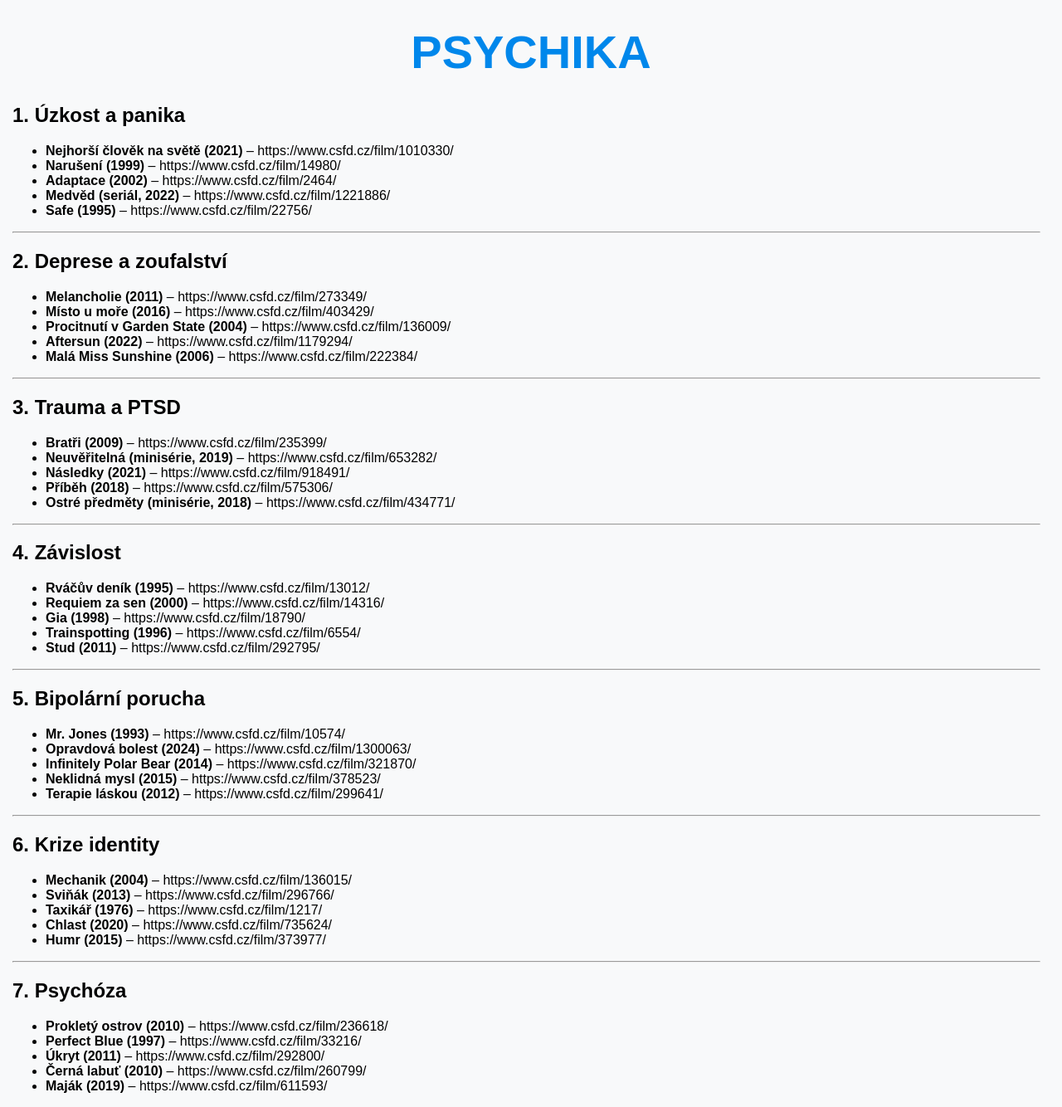
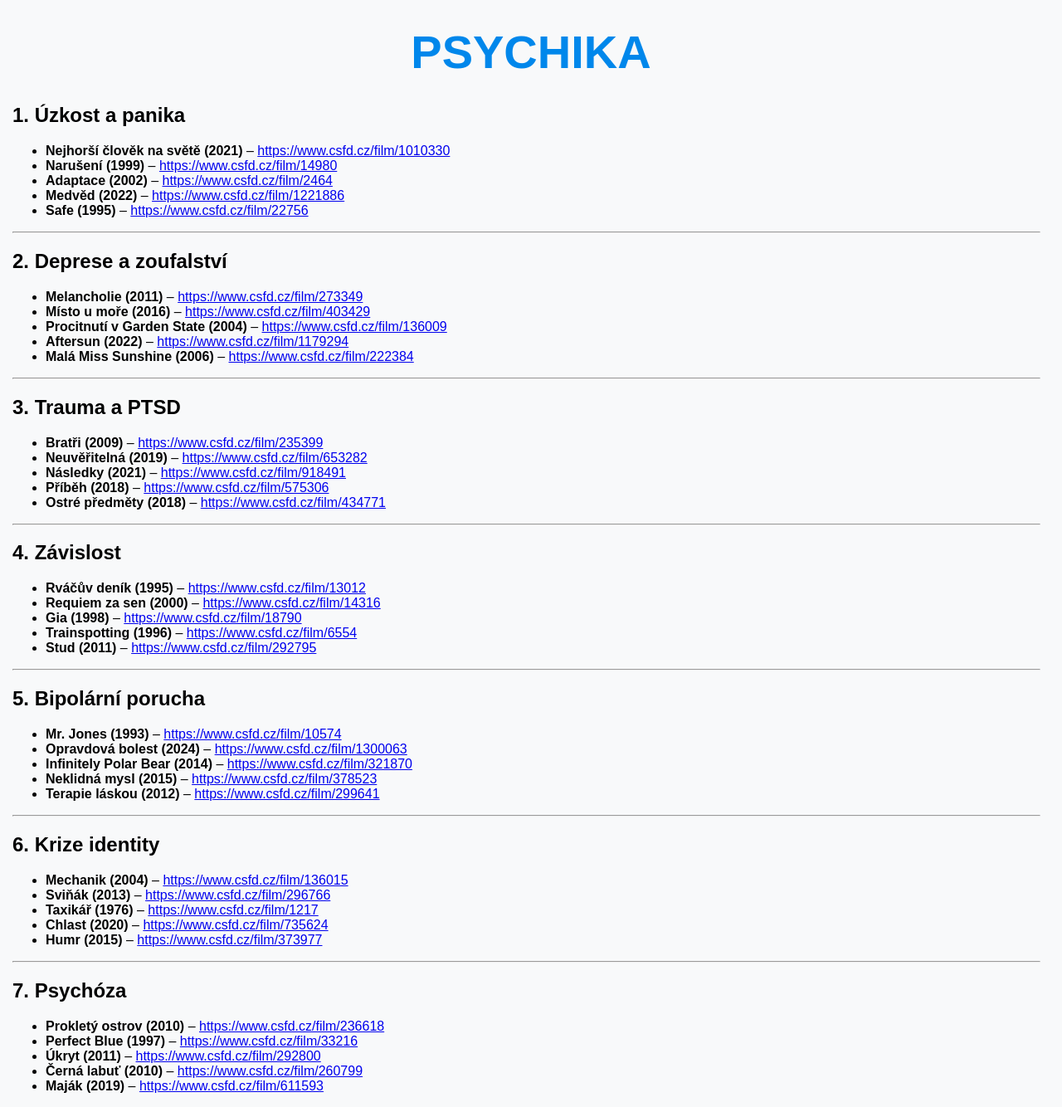
Before and after one commit to bedjan/bedjan.github.io, a Jekyll site: the page built from psychika.md, in a window 1280 px wide. Shown: the whole page at 83% size. Built offline with Jekyll 4.4.1, drawn with Linux system fonts in a browser that asks for light colours; our own code applies the rules of GitHub Pages for plain Markdown files.

Commit message:
Update psychika.md

```diff
--- a/psychika.md
+++ b/psychika.md
@@ -1,67 +1,60 @@
 ## **1. Úzkost a panika**
-
-* **Nejhorší člověk na světě (2021)** – https://www.csfd.cz/film/1010330/
-* **Narušení (1999)** – https://www.csfd.cz/film/14980/
-* **Adaptace (2002)** – https://www.csfd.cz/film/2464/
-* **Medvěd (seriál, 2022)** – https://www.csfd.cz/film/1221886/
-* **Safe (1995)** – https://www.csfd.cz/film/22756/
+* **Nejhorší člověk na světě (2021)** – [https://www.csfd.cz/film/1010330](https://www.csfd.cz/film/1010330-nejhorsi-clovek-na-svete/prehled/)
+* **Narušení (1999)** – [https://www.csfd.cz/film/14980](https://www.csfd.cz/film/14980-naruseni/prehled/)
+* **Adaptace (2002)** – [https://www.csfd.cz/film/2464](https://www.csfd.cz/film/2464-adaptace/prehled/)
+* **Medvěd (2022)** – [https://www.csfd.cz/film/1221886](https://www.csfd.cz/film/1221886-medved/prehled/)
+* **Safe (1995)** – [https://www.csfd.cz/film/22756](https://www.csfd.cz/film/22756-safe/prehled/)
 
 ---
 
 ## **2. Deprese a zoufalství**
-
-* **Melancholie (2011)** – https://www.csfd.cz/film/273349/
-* **Místo u moře (2016)** – https://www.csfd.cz/film/403429/
-* **Procitnutí v Garden State (2004)** – https://www.csfd.cz/film/136009/
-* **Aftersun (2022)** – https://www.csfd.cz/film/1179294/
-* **Malá Miss Sunshine (2006)** – https://www.csfd.cz/film/222384/
+* **Melancholie (2011)** – [https://www.csfd.cz/film/273349](https://www.csfd.cz/film/273349-melancholie/prehled/)
+* **Místo u moře (2016)** – [https://www.csfd.cz/film/403429](https://www.csfd.cz/film/403429-misto-u-more/prehled/)
+* **Procitnutí v Garden State (2004)** – [https://www.csfd.cz/film/136009](https://www.csfd.cz/film/136009-procitnuti-v-garden-state/prehled/)
+* **Aftersun (2022)** – [https://www.csfd.cz/film/1179294](https://www.csfd.cz/film/1179294-aftersun/prehled/)
+* **Malá Miss Sunshine (2006)** – [https://www.csfd.cz/film/222384](https://www.csfd.cz/film/222384-mala-miss-sunshine/prehled/)
 
 ---
 
 ## **3. Trauma a PTSD**
-
-* **Bratři (2009)** – https://www.csfd.cz/film/235399/
-* **Neuvěřitelná (minisérie, 2019)** – https://www.csfd.cz/film/653282/
-* **Následky (2021)** – https://www.csfd.cz/film/918491/
-* **Příběh (2018)** – https://www.csfd.cz/film/575306/
-* **Ostré předměty (minisérie, 2018)** – https://www.csfd.cz/film/434771/
+* **Bratři (2009)** – [https://www.csfd.cz/film/235399](https://www.csfd.cz/film/235399-bratri/prehled/)
+* **Neuvěřitelná (2019)** – [https://www.csfd.cz/film/653282](https://www.csfd.cz/film/653282-neuveritelna/prehled/)
+* **Následky (2021)** – [https://www.csfd.cz/film/918491](https://www.csfd.cz/film/918491-nasledky/prehled/)
+* **Příběh (2018)** – [https://www.csfd.cz/film/575306](https://www.csfd.cz/film/575306-pribeh/prehled/)
+* **Ostré předměty (2018)** – [https://www.csfd.cz/film/434771](https://www.csfd.cz/film/434771-ostre-predmety/prehled/)
 
 ---
 
 ## **4. Závislost**
-
-* **Rváčův deník (1995)** – https://www.csfd.cz/film/13012/
-* **Requiem za sen (2000)** – https://www.csfd.cz/film/14316/
-* **Gia (1998)** – https://www.csfd.cz/film/18790/
-* **Trainspotting (1996)** – https://www.csfd.cz/film/6554/
-* **Stud (2011)** – https://www.csfd.cz/film/292795/
+* **Rváčův deník (1995)** – [https://www.csfd.cz/film/13012](https://www.csfd.cz/film/13012-rvacuv-denik/prehled/)
+* **Requiem za sen (2000)** – [https://www.csfd.cz/film/14316](https://www.csfd.cz/film/14316-requiem-za-sen/prehled/)
+* **Gia (1998)** – [https://www.csfd.cz/film/18790](https://www.csfd.cz/film/18790-gia/prehled/)
+* **Trainspotting (1996)** – [https://www.csfd.cz/film/6554](https://www.csfd.cz/film/6554-trainspotting/prehled/)
+* **Stud (2011)** – [https://www.csfd.cz/film/292795](https://www.csfd.cz/film/292795-stud/prehled/)
 
 ---
 
 ## **5. Bipolární porucha**
-
-* **Mr. Jones (1993)** – https://www.csfd.cz/film/10574/
-* **Opravdová bolest (2024)** – https://www.csfd.cz/film/1300063/
-* **Infinitely Polar Bear (2014)** – https://www.csfd.cz/film/321870/
-* **Neklidná mysl (2015)** – https://www.csfd.cz/film/378523/
-* **Terapie láskou (2012)** – https://www.csfd.cz/film/299641/
+* **Mr. Jones (1993)** – [https://www.csfd.cz/film/10574](https://www.csfd.cz/film/10574-mr-jones/prehled/)
+* **Opravdová bolest (2024)** – [https://www.csfd.cz/film/1300063](https://www.csfd.cz/film/1300063-opravdova-bolest/prehled/)
+* **Infinitely Polar Bear (2014)** – [https://www.csfd.cz/film/321870](https://www.csfd.cz/film/321870-infinitely-polar-bear/prehled/)
+* **Neklidná mysl (2015)** – [https://www.csfd.cz/film/378523](https://www.csfd.cz/film/378523-neklidna-mysl/prehled/)
+* **Terapie láskou (2012)** – [https://www.csfd.cz/film/299641](https://www.csfd.cz/film/299641-terapie-laskou/prehled/)
 
 ---
 
 ## **6. Krize identity**
-
-* **Mechanik (2004)** – https://www.csfd.cz/film/136015/
-* **Sviňák (2013)** – https://www.csfd.cz/film/296766/
-* **Taxikář (1976)** – https://www.csfd.cz/film/1217/
-* **Chlast (2020)** – https://www.csfd.cz/film/735624/
-* **Humr (2015)** – https://www.csfd.cz/film/373977/
+* **Mechanik (2004)** – [https://www.csfd.cz/film/136015](https://www.csfd.cz/film/136015-mechanik/prehled/)
+* **Sviňák (2013)** – [https://www.csfd.cz/film/296766](https://www.csfd.cz/film/296766-svinak/prehled/)
+* **Taxikář (1976)** – [https://www.csfd.cz/film/1217](https://www.csfd.cz/film/1217-taxikar/prehled/)
+* **Chlast (2020)** – [https://www.csfd.cz/film/735624](https://www.csfd.cz/film/735624-chlast/prehled/)
+* **Humr (2015)** – [https://www.csfd.cz/film/373977](https://www.csfd.cz/film/373977-humr/prehled/)
 
 ---
 
 ## **7. Psychóza**
-
-* **Prokletý ostrov (2010)** – https://www.csfd.cz/film/236618/
-* **Perfect Blue (1997)** – https://www.csfd.cz/film/33216/
-* **Úkryt (2011)** – https://www.csfd.cz/film/292800/
-* **Černá labuť (2010)** – https://www.csfd.cz/film/260799/
-* **Maják (2019)** – https://www.csfd.cz/film/611593/
+* **Prokletý ostrov (2010)** – [https://www.csfd.cz/film/236618](https://www.csfd.cz/film/236618-proklety-ostrov/prehled/)
+* **Perfect Blue (1997)** – [https://www.csfd.cz/film/33216](https://www.csfd.cz/film/33216-perfect-blue/prehled/)
+* **Úkryt (2011)** – [https://www.csfd.cz/film/292800](https://www.csfd.cz/film/292800-ukryt/prehled/)
+* **Černá labuť (2010)** – [https://www.csfd.cz/film/260799](https://www.csfd.cz/film/260799-cerna-labut/prehled/)
+* **Maják (2019)** – [https://www.csfd.cz/film/611593](https://www.csfd.cz/film/611593-majak/prehled/)
```
